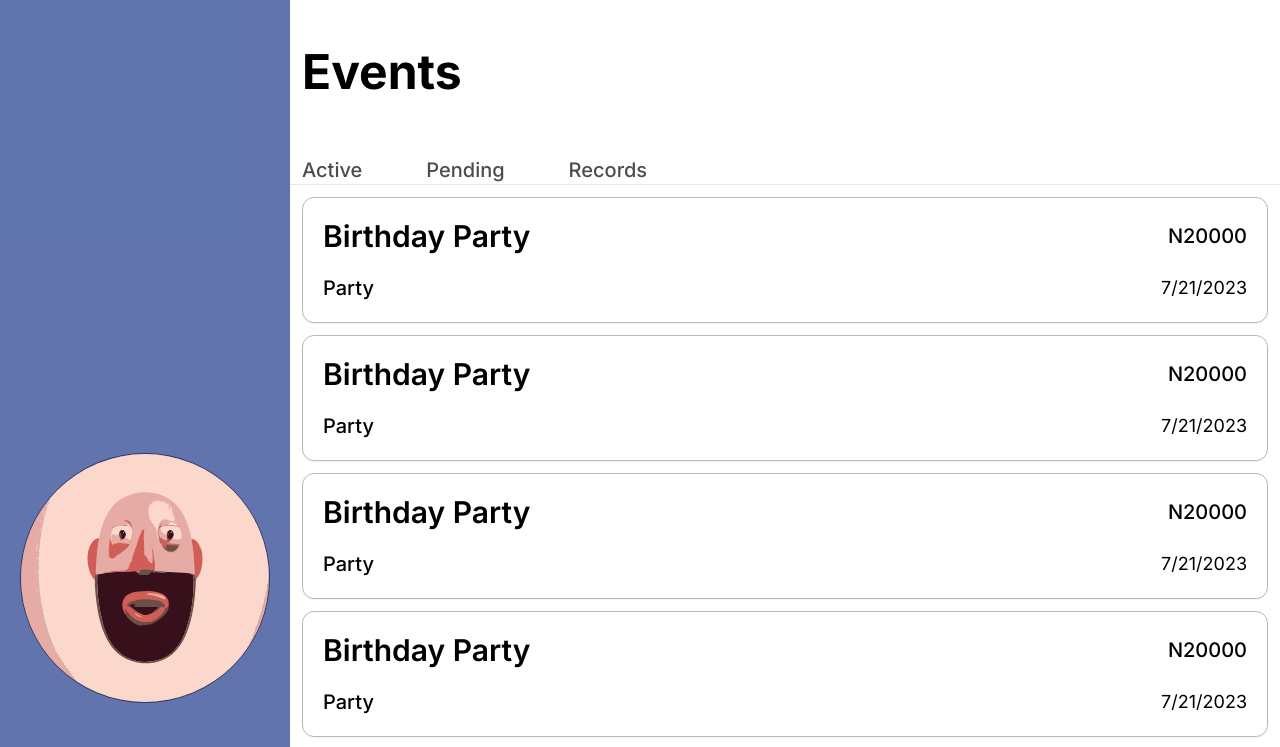
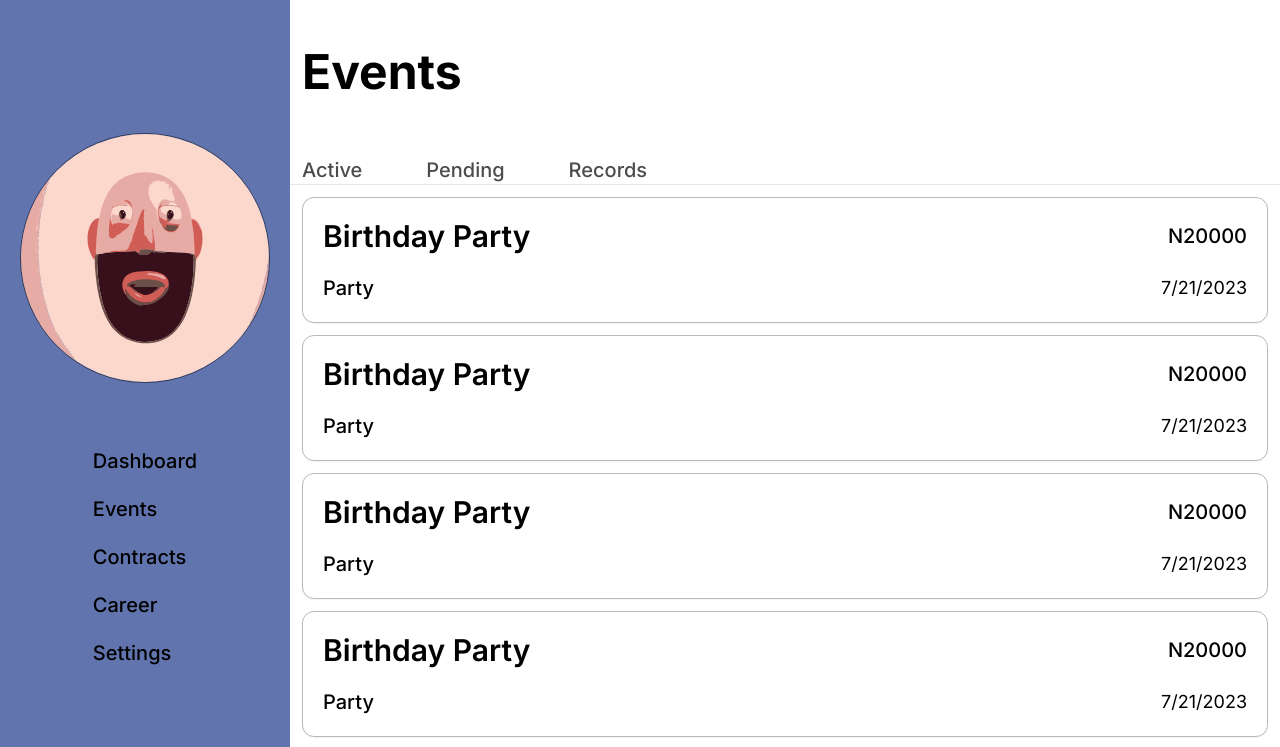
Before and after one commit to mmesomasaint/jointt, a Next.js app: page /dashboard/events in a window 1280 px wide. Shown: the top 747 px of the page. Built offline with nearby package versions, Linux system fonts and the light colour scheme; no server answers.

Commit message:
Fix: Handle overflows

```diff
--- a/app/dashboard/components/sidebar.tsx
+++ b/app/dashboard/components/sidebar.tsx
@@ -3,7 +3,7 @@ import Nav from './nav'
 
 export default function SideBar() {
   return (
-    <div className='flex flex-col gap-16 justify-center items-center p-5 bg-blue-900/70 min-h-screen'>
+    <div className='flex flex-col gap-16 justify-center items-center p-5 bg-blue-900/70 h-screen'>
       <Avatar src={null} />
       <Nav />
     </div>
--- a/app/dashboard/events/page.tsx
+++ b/app/dashboard/events/page.tsx
@@ -8,7 +8,7 @@ export default function Events() {
   const handleTabs = () => {}
 
   return (
-    <div className='flex flex-col justify-start gap-0'>
+    <div className='flex flex-col justify-start gap-0 overflow-hidden h-full'>
       <div className='p-3 pb-1 pt-12'>
         <Text size='BOLD'>Events</Text>
         <div className='mt-16 flex justify-start items-center gap-16'>
@@ -18,7 +18,7 @@ export default function Events() {
         </div>
       </div>
       <hr className='bg-black/50' />
-      <div className='flex-grow p-3 flex flex-col justify-start items-center gap-3'>
+      <div className='flex-grow p-3 flex flex-col justify-start items-center gap-3 overflow-scroll'>
         <Card name='Birthday Party' type='Party' cost={20000} date={new Date()} />
         <Card name='Birthday Party' type='Party' cost={20000} date={new Date()} />
         <Card name='Birthday Party' type='Party' cost={20000} date={new Date()} />
--- a/app/dashboard/layout.tsx
+++ b/app/dashboard/layout.tsx
@@ -14,7 +14,7 @@ export default function RootLayout({
 }) {
   return (
     <AuthContextProvider>
-      <div className='flex gap-0 justify-start items-stretch'>
+      <div className='flex gap-0 justify-start overflow-hidden h-screen'>
         <SideBar />
         <div className='flex-grow'>{children}</div>
       </div>
```
